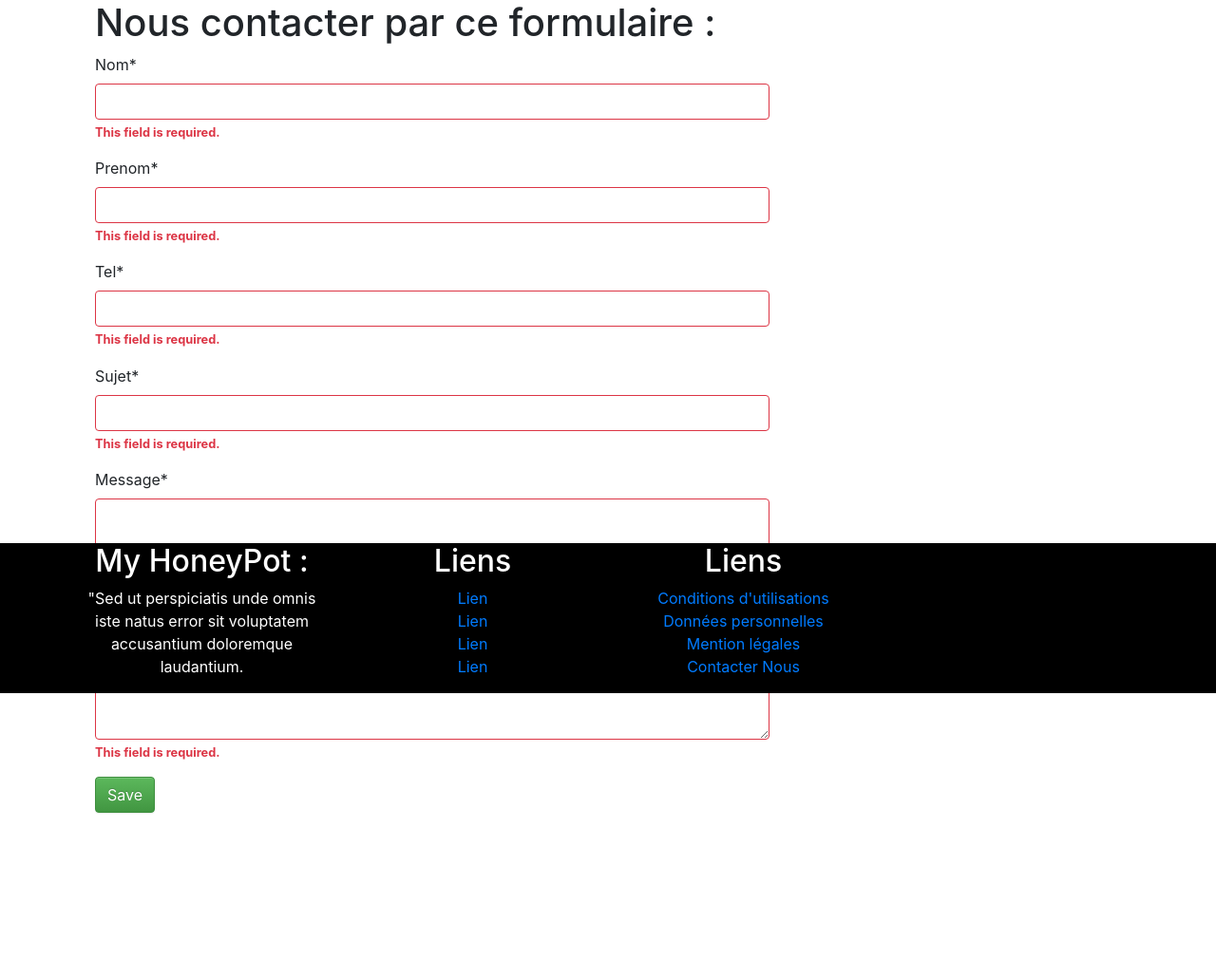
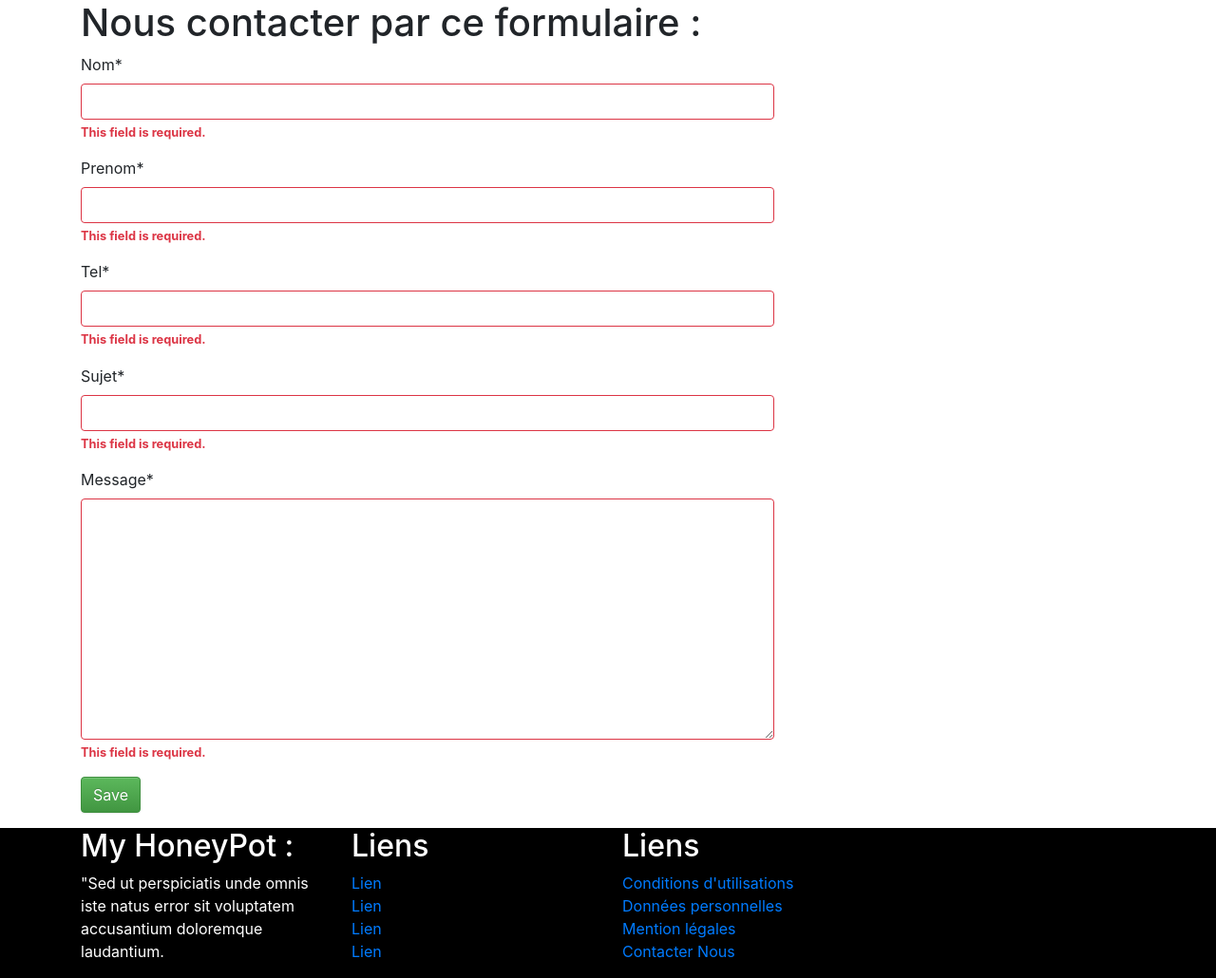
Before and after one commit to Davy971/ua-m2-ec903-django-honey-pot, a Django app: page /honeypot/contact/ in a window 1280 px wide. Shown: the part 70-1100 px from the top of the page at 95% size. Before the commit the page ends 927 px from the top, so only its background shows below. Run offline with Django 3.2, Linux system fonts and the light colour scheme; some libraries are stand-ins or nearby versions.

Commit message:
fixation du footer

```diff
--- a/honeypot/templates/honeypot/base.html
+++ b/honeypot/templates/honeypot/base.html
@@ -15,6 +15,8 @@
 
     </head>
     <body>
+      <div id="page">
+      <div id="header">
       <div class="container">
 
               <nav class="navbar navbar-expand-sm bg-light navbar-light">
@@ -38,7 +40,10 @@
                 <button class="btn btn-outline-success" type="submit">Search</button>
               </form>
               </nav>
+            </div>
+        </div>
 
+            <div id="content">
               <div class="content container">
                 <div class="row">
                     <div class="col-md-8">
@@ -48,18 +53,23 @@
                 </div>
 
               </div>
-
+            </div>
 
 
               <style>
-                .footer {
-                    position: fixed;
-                    left: 0;
-                    bottom: 0;
-                    width: 100%;
+                #page {
+                  min-height: 100vh;
+                  display:flex;
+                  flex-direction: column;
+
+                }
+                #content{
+
+                  flex-grow:1;
+                }
+                .footer{
                     background-color: black;
-                    color: white;
-                    text-align: center;
+                    color: #FFFFFF;
                 }
               </style>
               <div class="footer">
--- a/honeypot/templates/honeypot/login.html
+++ b/honeypot/templates/honeypot/login.html
@@ -1,9 +1,8 @@
 {% extends 'honeypot/base.html' %}
 {% load crispy_forms_tags %}
 {% block content %}
-
-
-
+<br/>
+<br/>
       <h1>Bienvenue Sur My HoneyPot</h1>
       <form method="POST" class="post-form">{% csrf_token %}
           {{ form|crispy }}
```
